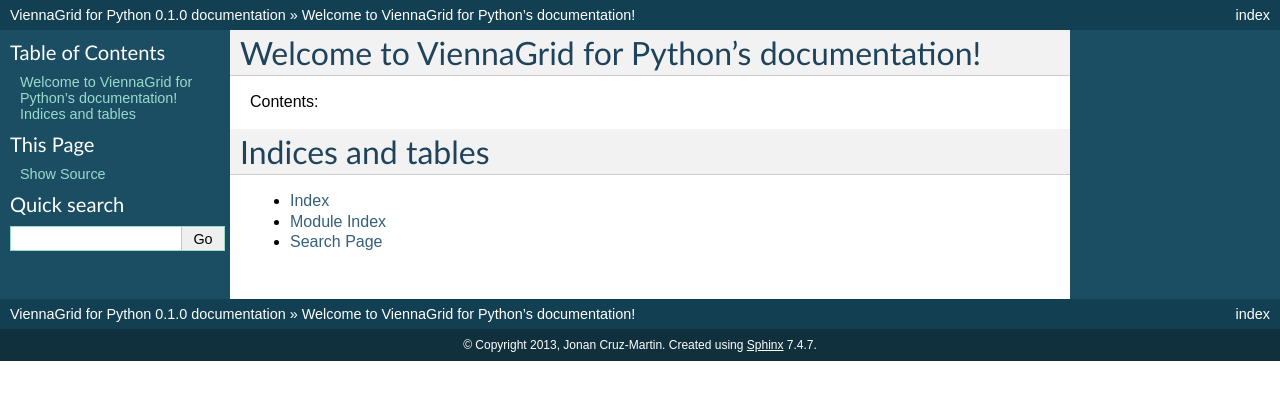
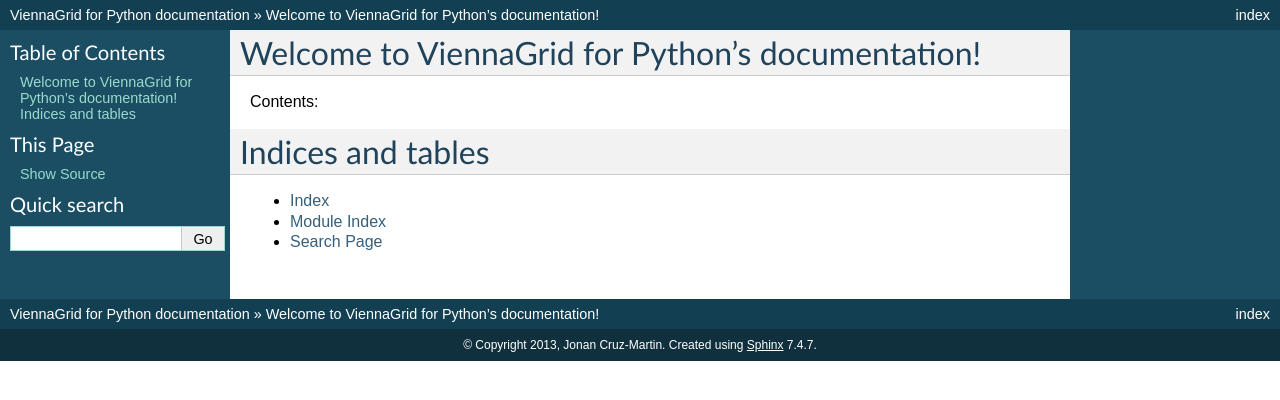
Before and after one commit to genba/viennagrid-python, a Sphinx documentation site: the page built from doc/source/index.rst, in a window 1280 px wide. Shown: the top 400 px of the page. Built offline with Sphinx 7.4.7, drawn with Linux system fonts in a browser that asks for light colours; formulas are drawn with MathJax 3; the version number could not be read and is left out.

Commit message:
Modify Sphinx configuration to extract version number from the wrapper instead of manually writing it to the configuration.

```diff
--- a/doc/source/conf.py
+++ b/doc/source/conf.py
@@ -12,6 +12,9 @@
 # serve to show the default.
 
 import sys, os
+
+sys.path.append('../..')
+import viennagrid_wrapper
 
 # If extensions (or modules to document with autodoc) are in another directory,
 # add these directories to sys.path here. If the directory is relative to the
@@ -48,9 +51,9 @@
 # built documents.
 #
 # The short X.Y version.
-version = '0.1'
+version = viennagrid_wrapper.version()[:3]
 # The full version, including alpha/beta/rc tags.
-release = '0.1.0'
+release = viennagrid_wrapper.version()
 
 # The language for content autogenerated by Sphinx. Refer to documentation
 # for a list of supported languages.
```
